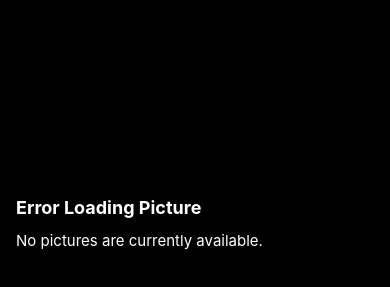
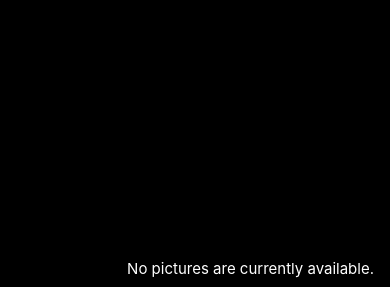
Before and after one commit to orsenthil/picture, a Django app: page / in a window 390 px wide. Shown: the part 557-844 px from the top of the page. Run offline with Django 5.2, Linux system fonts and the light colour scheme; data that the repository does not hold is empty; some libraries are stand-ins or nearby versions.

Commit message:
Updated Picture and Extension.

```diff
--- a/pictures/static/pictures/styles.css
+++ b/pictures/static/pictures/styles.css
@@ -461,17 +461,16 @@ body {
     bottom: 0;
     left: 0;
     right: 0;
-    background: linear-gradient(to top, rgba(0, 0, 0, 0.9) 0%, rgba(0, 0, 0, 0.7) 70%, rgba(0, 0, 0, 0) 100%);
-    backdrop-filter: blur(20px);
+    background: linear-gradient(to top, rgba(0, 0, 0, 0.55) 0%, rgba(0, 0, 0, 0.2) 55%, rgba(0, 0, 0, 0) 100%);
+    backdrop-filter: blur(6px);
     color: white;
-    padding: 20px 40px 20px 40px;
-    padding-top: 30px;
+    padding: 14px 40px 12px 40px;
     transition: transform 0.3s ease, opacity 0.3s ease;
     pointer-events: auto;
     max-height: 50vh;
     min-height: auto;
     height: auto;
-    overflow-y: auto;
+    overflow: hidden;
     box-sizing: border-box;
     transform: translateY(0);
     opacity: 1;
@@ -496,22 +495,18 @@ body {
     max-width: 100%;
     display: flex;
     flex-direction: column;
-    align-items: flex-start;
+    align-items: flex-end;
 }
 
-.info-content h1 {
-    font-size: 28px;
-    margin-bottom: 6px;
-    font-weight: 700;
-    text-shadow: 0 2px 10px rgba(0, 0, 0, 0.8);
-    line-height: 1.2;
-    width: 100%;
-    max-width: 100%;
-    text-align: left;
+/* Title, date, and copyright are collapsed into the single caption line below */
+.info-content h1,
+.info-content #apodDate,
+.info-content .copyright {
+    display: none;
 }
 
 .info-content p {
-    margin-bottom: 8px;
+    margin-bottom: 0;
     line-height: 1.4;
     font-size: 15px;
     text-shadow: 0 1px 5px rgba(0, 0, 0, 0.6);
@@ -523,85 +518,23 @@ body {
 @media (max-width: 768px) {
     .info-panel {
         max-height: 40vh;
-        padding: 15px 20px 15px 20px;
-        padding-top: 20px;
-    }
-
-    .info-content h1 {
-        font-size: 20px;
-        margin-bottom: 4px;
-        line-height: 1.3;
-    }
-
-    .info-content p {
-        font-size: 13px;
-        margin-bottom: 6px;
-        line-height: 1.4;
-    }
-
-    .info-content #apodDate {
-        font-size: 11px;
-        margin-bottom: 6px;
+        padding: 12px 20px 10px 20px;
     }
 
     .info-content #apodDescription {
         font-size: 13px;
-        line-height: 1.4;
-        margin-bottom: 6px;
-    }
-
-    .info-content .copyright {
-        font-size: 11px;
-        margin-top: 6px;
-        margin-bottom: 6px;
     }
 }
 
 @media (max-width: 480px) {
     .info-panel {
         max-height: 35vh;
-        padding: 12px 16px 12px 16px;
-        padding-top: 16px;
-    }
-
-    .info-content h1 {
-        font-size: 18px;
-        margin-bottom: 3px;
-        line-height: 1.3;
-    }
-
-    .info-content p {
-        font-size: 12px;
-        margin-bottom: 5px;
-        line-height: 1.35;
-    }
-
-    .info-content #apodDate {
-        font-size: 10px;
-        margin-bottom: 5px;
+        padding: 10px 16px 8px 16px;
     }
 
     .info-content #apodDescription {
         font-size: 12px;
-        line-height: 1.35;
-        margin-bottom: 5px;
     }
-
-    .info-content .copyright {
-        font-size: 10px;
-        margin-top: 5px;
-        margin-bottom: 5px;
-    }
-}
-
-.info-content #apodDate {
-    color: #ccc;
-    font-size: 13px;
-    font-weight: 500;
-    text-shadow: 0 1px 3px rgba(0, 0, 0, 0.8);
-    margin-bottom: 8px;
-    width: 100%;
-    max-width: 100%;
 }
 
 .info-content #apodDescription {
@@ -610,7 +543,11 @@ body {
     font-size: 15px;
     line-height: 1.4;
     text-shadow: 0 2px 8px rgba(0, 0, 0, 0.9);
-    margin-bottom: 8px;
+    margin-bottom: 0;
+    text-align: right;
+    white-space: nowrap;
+    overflow: hidden;
+    text-overflow: ellipsis;
 }
 
 .info-content #apodDescription a {
@@ -622,16 +559,6 @@ body {
 .info-content #apodDescription a:hover {
     color: #6bb3ff;
     text-decoration: underline;
-}
-
-.info-content .copyright {
-    font-size: 13px;
-    color: #bbb;
-    text-shadow: 0 1px 3px rgba(0, 0, 0, 0.8);
-    margin-top: 8px;
-    margin-bottom: 8px;
-    width: 100%;
-    max-width: 100%;
 }
 
 
```
Also changed, not shown: extension/styles.css (+18 -91 lines), pictures/management/commands/audit_captions.py (added, +52 -0 lines), pictures/management/commands/fetch_picture.py (+26 -12 lines), pictures/processors.py (+43 -8 lines).
